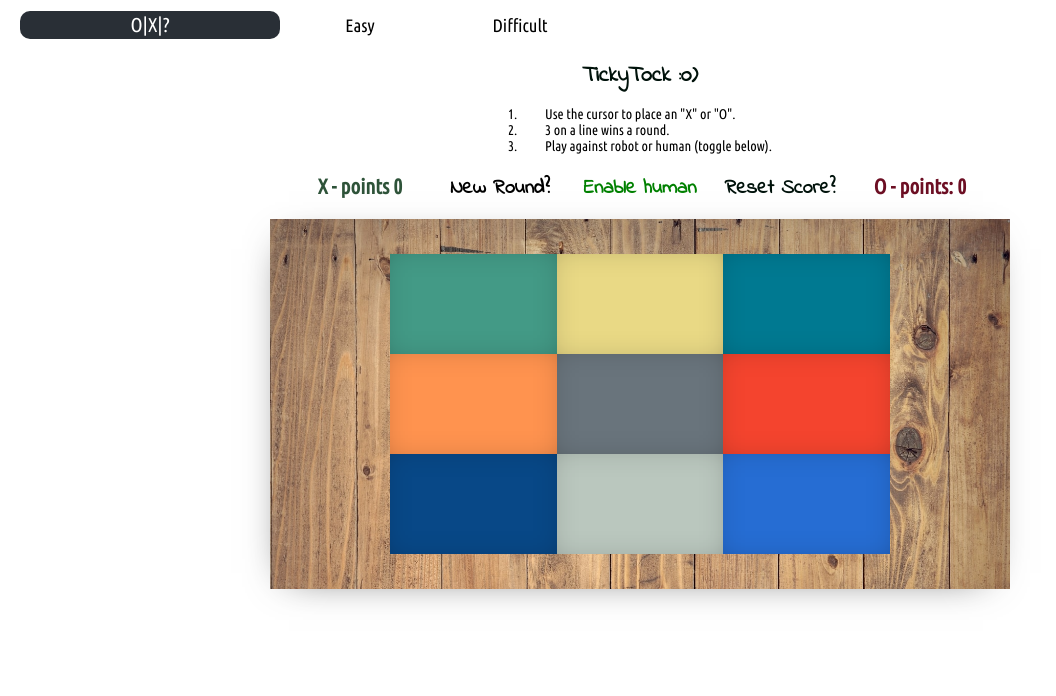
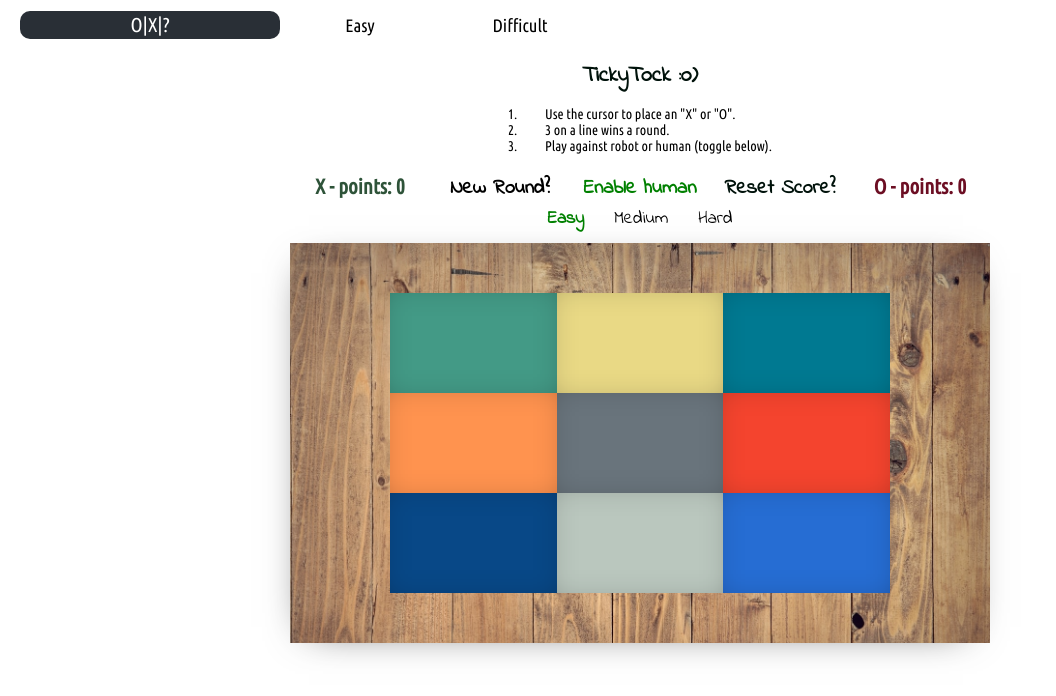
Before and after one commit to Lukdani/TickyTock, a React (Create React App) app in the folder 3stribe/: page / in a window 1280 px wide. Shown: the top 696 px of the page, without its empty margins (0-1056 px from the left). Built offline with nearby package versions, Linux system fonts and the light colour scheme.

Commit message:
add gamemodes with different difficulty levels and add button to switch between them

```diff
--- a/3stribe/src/components/TickTock3/TickTock3.css
+++ b/3stribe/src/components/TickTock3/TickTock3.css
@@ -40,7 +40,7 @@
   display: grid;
   grid-template-columns: repeat(3, 1fr);
   width: 500px;
-  margin: 15px auto;
+  margin: auto;
   align-items: center;
 }
 
@@ -53,11 +53,11 @@
   align-items: center;
 }
 .board-wrapper {
-  padding: 20px;
+  padding: 50px;
   background-color: #000;
-  width: 700px;
-  height: 75%;
-  margin: 10px auto;
+  width: 600px;
+  height: 300px;
+  margin: 2px auto;
   background-image: url("wood.jpg");
   background-size: 100%;
   -webkit-box-shadow: inset -1px 0px 48px -34px rgba(0, 0, 0, 1);
@@ -142,7 +142,7 @@
 h2 {
   display: inline-block;
   margin: 0;
-  margin-bottom: 6px;
+  margin-bottom: 3px;
   font-size: 20px;
   font-weight: 900;
 }
@@ -183,3 +183,19 @@ h2 {
   font-family: "indie flower";
   font-weight: 900;
 }
+
+.aIDifficulty {
+  height: 35px;
+  width: 700px;
+  margin: 0px auto;
+}
+
+.aIDifficulty p {
+  display: inline-block;
+  font-family: "indie flower";
+  padding: 0px 12px;
+  padding-bottom: 0px;
+  font-size: 18px;
+  margin: 0px 3px;
+  cursor: pointer;
+}
--- a/3stribe/src/components/TickTock3/Tock3.js
+++ b/3stribe/src/components/TickTock3/Tock3.js
@@ -18,6 +18,7 @@ class TickTock3 extends Component {
     this.toggleSign = this.toggleSign.bind(this);
     this.toggleAi = this.toggleAi.bind(this);
     this.counterOpponent = this.counterOpponent.bind(this);
+    this.changeDifficulty = this.changeDifficulty.bind(this);
 
     //saves state in a variable so that the variable later can be used to reset the game
     this.initialState1 = {
@@ -99,6 +100,8 @@ class TickTock3 extends Component {
       ],
       gameOver: false,
       draw: false,
+      gameModes: ["Easy", "Medium", "Hard"],
+      gameMode: "Easy",
       players: [
         {
           name: "Player One",
@@ -194,6 +197,10 @@ class TickTock3 extends Component {
     this.setState({ playerTwo });
     this.startAgain();
     this.resetScore();
+  };
+
+  changeDifficulty = difficulty => {
+    this.setState({ gameMode: difficulty });
   };
 
   updateScore = () => {
@@ -539,6 +546,7 @@ class TickTock3 extends Component {
   };
 
   computerPick = () => {
+    console.log(this.state);
     //variable to contain the field that the AI chooses
     let chosenField = "";
 
@@ -562,12 +570,12 @@ class TickTock3 extends Component {
       //creates randomIndex with above method
     }
     //Makes a random move based on the 2-3 possibiles in firstMoves list. It is only meant to determine AI's first move.
-    if (counterMoves.length === 1) {
+    if (counterMoves.length === 1 && this.state.gameMode !== "Easy") {
       chosenField = counterMoves[0];
-    } else if (firstMoves.length > 0) {
+    } else if (firstMoves.length > 0 && this.state.gameMode === "Hard") {
       chosenField = firstMoves[randomInt(firstMoves.length)];
       //after making first move, AI should start to counter
-    } else if (counterMoves.length > 0) {
+    } else if (counterMoves.length > 0 && this.state.gameMode != "Easy") {
       const randomIndex1 = counterMoves[randomInt(counterMoves.length)].id - 1;
 
       // if there are more than 1 option, the computer will pick between the two options randomly - to simulate mistakes. So it may overlook a possibility for the human to win.
@@ -918,7 +926,8 @@ class TickTock3 extends Component {
       <div
         className="gameContainer"
         style={
-          this.state.players[1].aI && this.state.players[1].turn
+          this.state.gameOver ||
+          (this.state.players[1].aI && this.state.players[1].turn)
             ? {
                 boxShadow: "0 0 10px 25px rgba(0, 0, 0, 0.2), 0 0 15px #ffffff"
               }
@@ -962,7 +971,7 @@ class TickTock3 extends Component {
           </ol>
         </div>
         <div className="scoreBoard">
-          <p id="playerOneScore">X - points {this.state.players[0].score}</p>
+          <p id="playerOneScore">X - points: {this.state.players[0].score}</p>
           <h2
             id="startAgain"
             onClick={this.startAgain}
@@ -984,6 +993,42 @@ class TickTock3 extends Component {
           </h2>
           <p id="playerTwoScore">O - points: {this.state.players[1].score}</p>
         </div>
+        <div className="aIDifficulty">
+          {this.state.players[1].aI && (
+            <div>
+              <p
+                style={
+                  this.state.gameMode === "Easy"
+                    ? { color: "green", fontWeight: "bold" }
+                    : { color: "black" }
+                }
+                onClick={() => this.changeDifficulty("Easy")}
+              >
+                Easy
+              </p>
+              <p
+                style={
+                  this.state.gameMode === "Medium"
+                    ? { color: "green", fontWeight: "bold" }
+                    : { color: "black" }
+                }
+                onClick={() => this.changeDifficulty("Medium")}
+              >
+                Medium
+              </p>
+              <p
+                style={
+                  this.state.gameMode === "Hard"
+                    ? { color: "green", fontWeight: "bold" }
+                    : { color: "black" }
+                }
+                onClick={() => this.changeDifficulty("Hard")}
+              >
+                Hard
+              </p>
+            </div>
+          )}
+        </div>
         <div className="board-wrapper">
           {this.createFields(this.createArray(this.state.fields))}
         </div>
```
